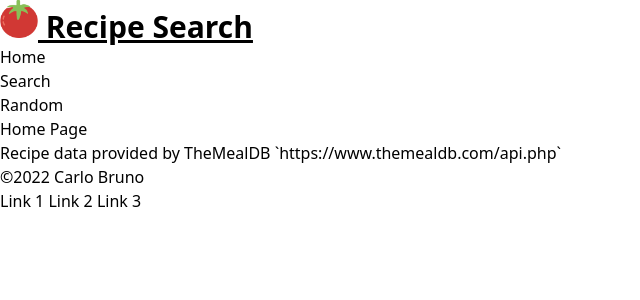
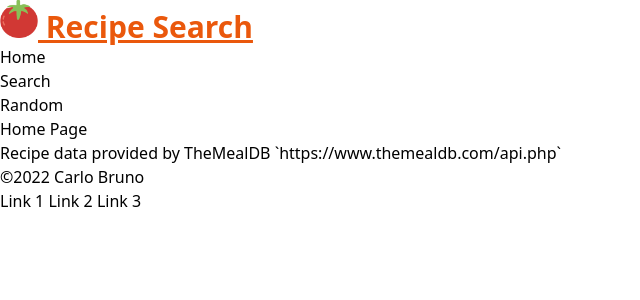
Before and after one commit to carlo-bruno/next-recipe-search, a Next.js app: page / in a window 1280 px wide. Shown: the top 300 px of the page, without its empty margins (0-640 px from the left). Built offline with nearby package versions, Linux system fonts and the light colour scheme.

Commit message:
Bring in tailwind-styled-component

```diff
--- a/components/Header.tsx
+++ b/components/Header.tsx
@@ -1,15 +1,25 @@
 import Image from "next/image";
 import Link from "next/link";
 import Nav from "./Nav";
+import tw from "tailwind-styled-components";
+
+const Title = tw.h1`
+  text-3xl
+  font-bold
+  underline
+  text-purple-600
+
+  hover:text-orange-600
+`;
 
 const Header = () => {
   return (
     <header>
       <Link href="/" passHref>
-        <h1 className="text-3xl font-bold underline">
+        <Title>
           <Image src="/tomato.png" height="38" width="38" alt="logo" /> Recipe
           Search
-        </h1>
+        </Title>
       </Link>
       <Nav></Nav>
     </header>
--- a/package.json
+++ b/package.json
@@ -21,6 +21,7 @@
     "eslint": "8.14.0",
     "eslint-config-next": "12.1.5",
     "postcss": "^8.4.12",
+    "tailwind-styled-components": "^2.1.7",
     "tailwindcss": "^3.0.24",
     "typescript": "4.6.3"
   }
```
Also changed, not shown: 1 other file (tests, documents, lock files or other folders).
